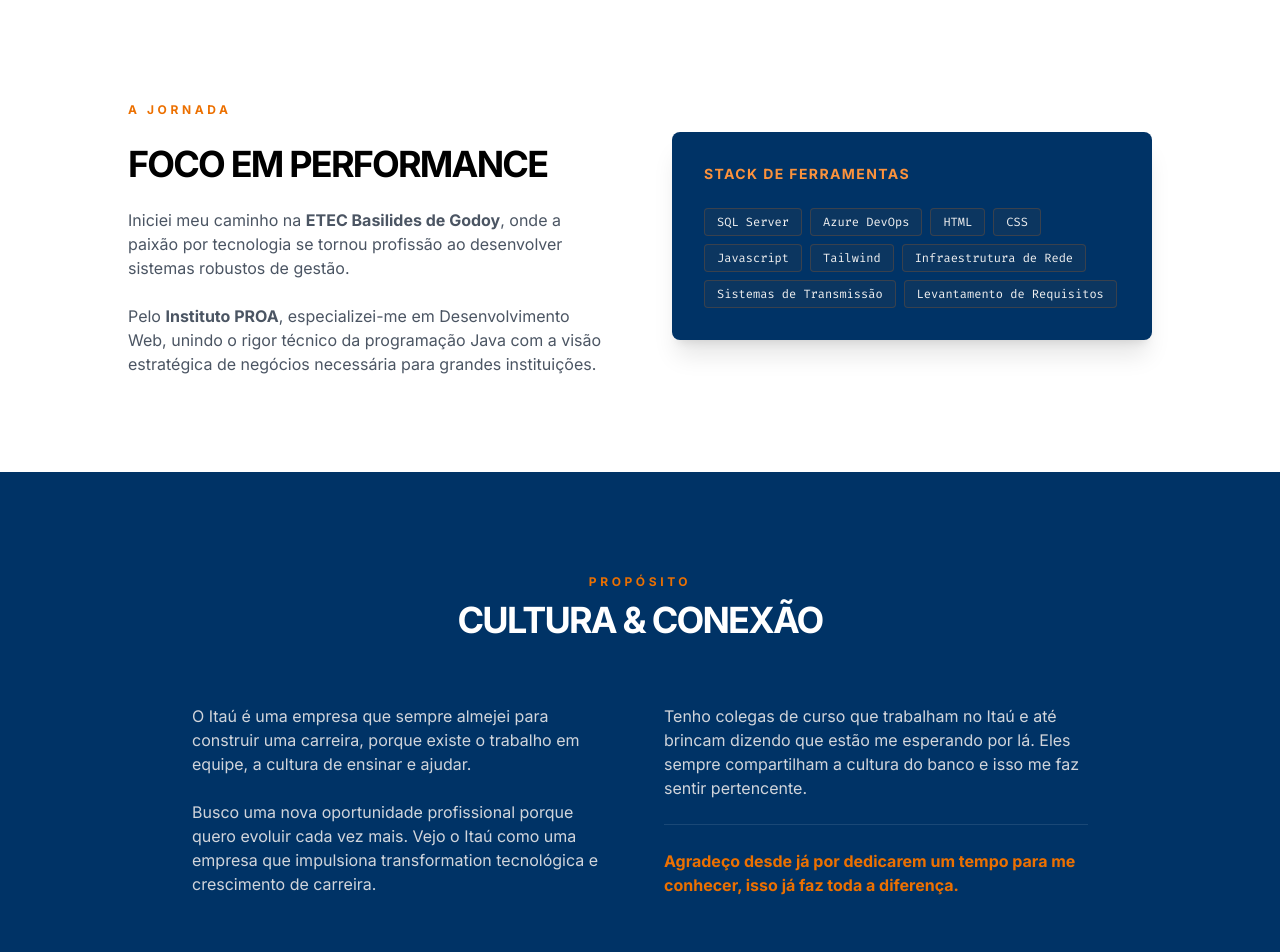
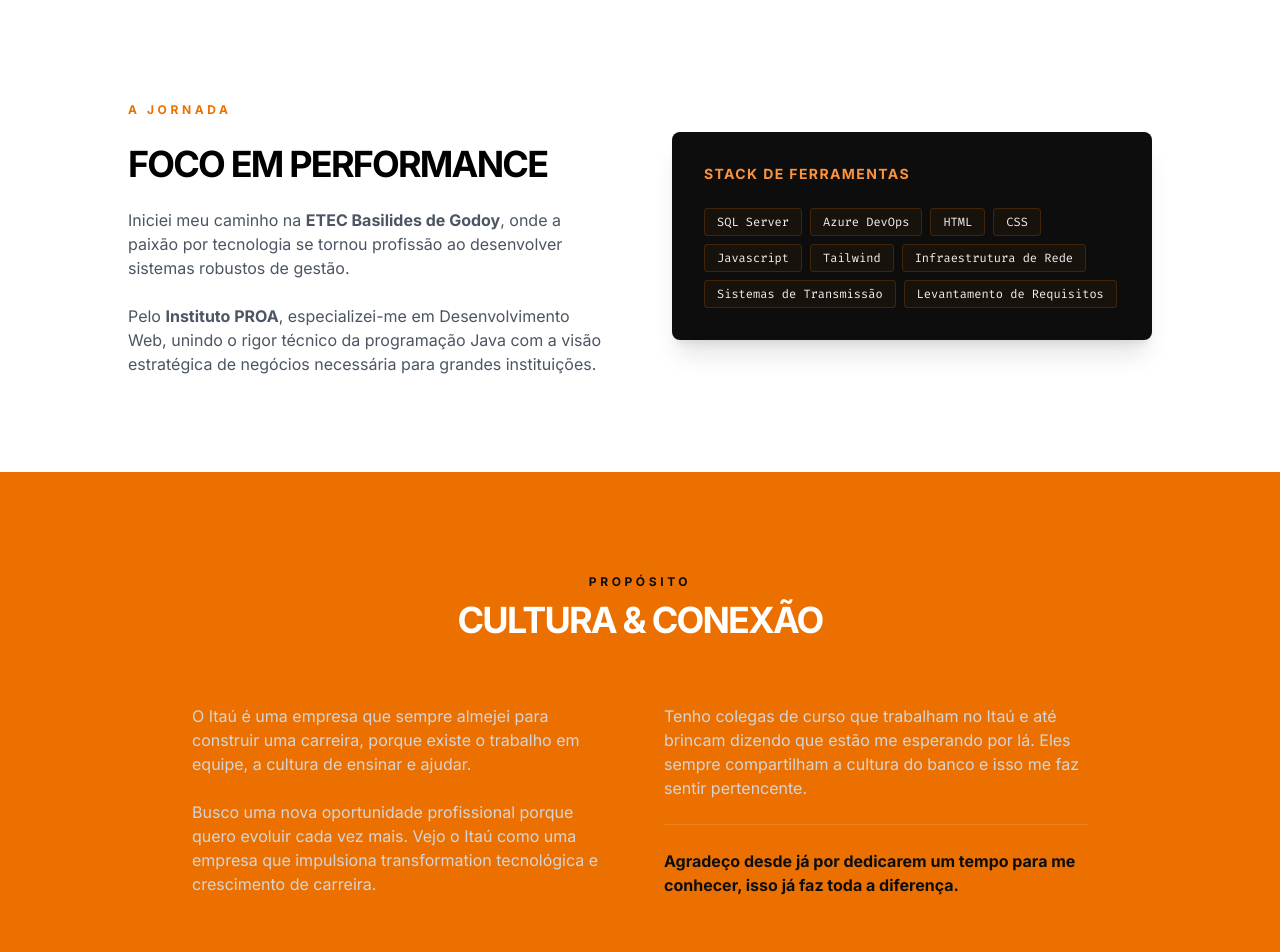
Before and after one commit to Mayara2003/apresentacao_itau, a plain HTML site: page index.html in a window 1280 px wide. Shown: the part 800-1752 px from the top of the page. Drawn offline with nearby package versions, Linux system fonts and the light colour scheme.

```diff
--- a/index.html
+++ b/index.html
@@ -155,7 +155,7 @@
                     <span class="itau-gradient-text" id="typing-text"></span>
                 </h1>
                 <p class="text-gray-400 text-lg mb-10 max-w-lg leading-relaxed">
-                    Pode me chamar de May. Nesta apresentação, compartilho um pouco sobre minhas experiências de trabalho
+                    Pode me chamar de May. Nesta apresentação, compartilho quem eu sou e um resumo das minhas experiências de trabalho.
                 </p>
                 <div class="flex gap-4">
                     <a href="#experiencia" class="bg-white text-black px-8 py-3 font-bold uppercase text-xs tracking-widest hover:bg-gray-200 transition">Carreira</a>
@@ -207,7 +207,7 @@
                     </p>
                 </div>
                 <!-- Stack de Ferramentas -->
-                <div class="bg-[var(--itau-blue-dark)] p-8 rounded-lg text-white shadow-xl">
+                <div class="bg-[var(--itau-bg)] p-8 rounded-lg text-white shadow-xl">
                     <h3 class="text-sm font-bold mb-6 text-orange-400 uppercase tracking-widest">Stack de Ferramentas</h3>
                     <div class="flex flex-wrap gap-2">
                         <span class="tech-badge">SQL Server</span>
@@ -226,10 +226,10 @@
     </section>
 
     <!-- CULTURA -->
-    <section id="itau-context" class="py-24 px-6 bg-[var(--itau-blue-dark)] text-white">
+    <section id="itau-context" class="py-24 px-6 bg-[var(--itau-orange)] text-white">
         <div class="max-w-4xl mx-auto scroll-reveal">
             <div class="text-center mb-16">
-                <span class="text-[var(--itau-orange)] font-bold tracking-[0.3em] uppercase text-xs">Propósito</span>
+                <span class="text-[var(--itau-bg)] font-bold tracking-[0.3em] uppercase text-xs">Propósito</span>
                 <h2 class="text-4xl font-black uppercase tracking-tighter mt-2">Cultura & Conexão</h2>
             </div>
             <div class="grid md:grid-cols-2 gap-12 text-gray-300">
@@ -239,7 +239,7 @@
                 </div>
                 <div class="space-y-6">
                     <p>Tenho colegas de curso que trabalham no Itaú e até brincam dizendo que estão me esperando por lá. Eles sempre compartilham a cultura do banco e isso me faz sentir pertencente.</p>
-                    <p class="font-bold text-[var(--itau-orange)] border-t border-white/10 pt-6">Agradeço desde já por dedicarem um tempo para me conhecer, isso já faz toda a diferença.</p>
+                    <p class="font-bold text-[var(--itau-bg)] border-t border-white/10 pt-6">Agradeço desde já por dedicarem um tempo para me conhecer, isso já faz toda a diferença.</p>
                 </div>
             </div>
         </div>
@@ -453,5 +453,4 @@
         }
     </style>
 </body>
-
 </html>
```
